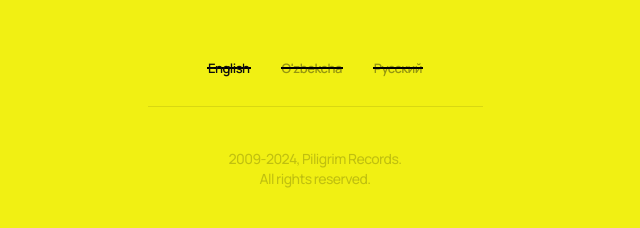
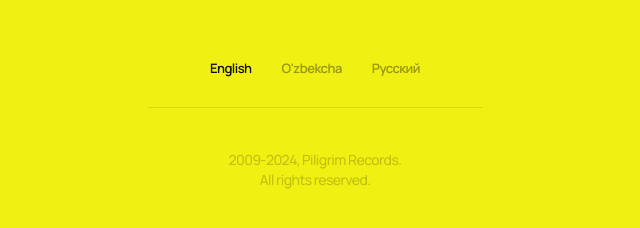
Before and after one commit to mrBidone/dj-piligrim-landing, a plain HTML site: page index.html in a window 1280 px wide. Shown: the part 1019-1247 px from the top of the page, 325-965 px from the left. Drawn offline with nearby package versions, Linux system fonts and the light colour scheme.

Commit message:
Fixed l-h for lang-btn

```diff
--- a/css/styles.css
+++ b/css/styles.css
@@ -335,13 +335,13 @@ body {
 .language-btn {
   border: none;
   padding: 0;
-  line-height: 0%;
+  line-height: normal;
+  background-color: transparent;
   font-weight: 600;
   font-size: 13px;
   letter-spacing: -0.04em;
   color: var(--secondary-text-color);
   cursor: pointer;
-  border: 1px solid black;
 }
 
 .isActiveLangBtn {
--- a/index.html
+++ b/index.html
@@ -5,19 +5,15 @@
     <meta name="viewport" content="width=device-width, initial-scale=1.0" />
     <link rel="icon" type="image/svg+xml" href="./img/svg/favicon.svg" />
     <title>DJ Piligrim</title>
-    <link rel="preconnect" href="https://fonts.googleapis.com" />
+    <link
+      rel="stylesheet"
+      href="https://cdnjs.cloudflare.com/ajax/libs/modern-normalize/3.0.1/modern-normalize.min.css"
+    />
+      <link rel="preconnect" href="https://fonts.googleapis.com" />
     <link rel="preconnect" href="https://fonts.gstatic.com" crossorigin />
     <link
       href="https://fonts.googleapis.com/css2?family=Manrope:wght@200..800&display=swap"
       rel="stylesheet"
-    />
-    <link
-      rel="stylesheet"
-      href="https://cdnjs.cloudflare.com/ajax/libs/modern-normalize/3.0.1/modern-normalize.min.css"
-    />
-      <link
-      rel="stylesheet"
-      href="https://cdn.jsdelivr.net/npm/swiper@11/swiper-bundle.min.css"
     />
     <link rel="stylesheet" href="./css/styles.css" />
 
@@ -83,6 +79,8 @@
     <!-- /Yandex.Metrika counter -->
   </head>
   <body>
+
+    <script type="module" src="./js/change-language.js"></script>
     <header class="page-header">
       <div class="container">
         <h1 class="main-title">dj piligrim</h1>
@@ -470,8 +468,11 @@
       </div>
     </div>
 
+      <link
+      rel="stylesheet"
+      href="https://cdn.jsdelivr.net/npm/swiper@11/swiper-bundle.min.css"
+    />
     <script src="https://cdn.jsdelivr.net/npm/swiper@11/swiper-bundle.min.js"></script>
-       <script type="module" src="./js/change-language.js"></script>
     <script type="module" src="./js/hero-swiper.js"></script>
     <script type="module" src="./js/social-links-swiper.js"></script>
     <script type="module" src="./js/toggle-menu.js"></script>
```
Also changed, not shown: css/styles.min.css (added).
